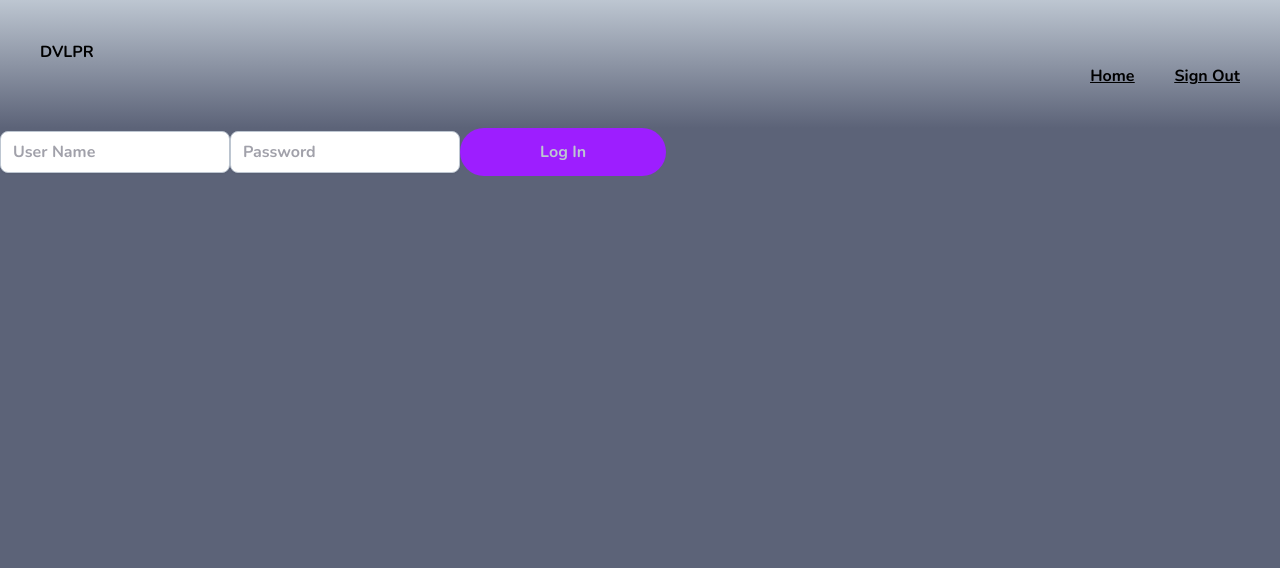
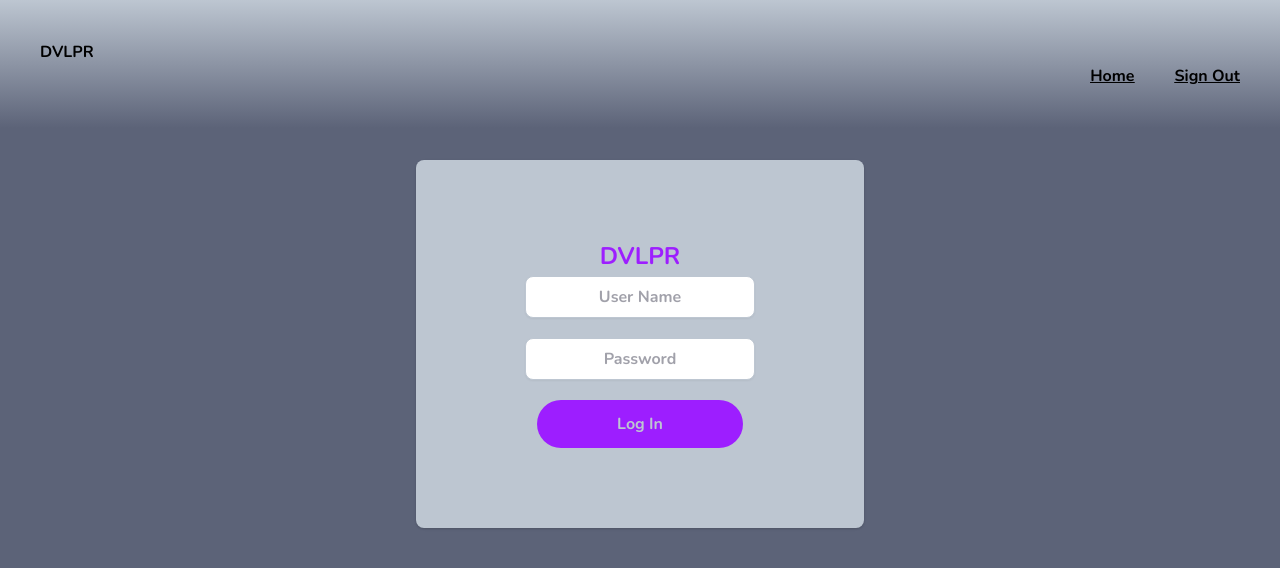
Before and after one commit to ywakili18/Dvlpr, a React (Create React App) app in the folder dvlpr/client/: page /login in a window 1280 px wide. Shown: the top 568 px of the page. Built offline with nearby package versions, Linux system fonts and the light colour scheme.

Commit message:
styled login form

```diff
--- a/dvlpr/client/src/pages/LogIn.js
+++ b/dvlpr/client/src/pages/LogIn.js
@@ -24,23 +24,30 @@ export default function SignIn() {
   }
 
   return (
+    <div class="mt-8 sm:mx-auto sm:w-full sm:max-w-md text-center">
+      <div class="bg-coolGray-light py-20 px-5 shadow rounded-lg sm:px-5">
+        <h1 class="text-purple-regular text-2xl ">DVLPR</h1>
+        <form onSubmit={handleSubmit} class="mb-0 space-y-5 ">
           <div>
-      <form onSubmit={handleSubmit}>
+            <div class="mt-1">
               <input
                 name="userName"
                 value={formValues.userName}
                 onChange={handleChange}
                 placeholder="User Name"
                 required
-          class="border border-coolGray-light px-3 py-2 rounded-lg shadow-sm"
+                class="text-center border border-coolGray-light px-3 py-2 rounded-lg shadow-sm focus:outline-none focus:border-purple-regular focus:ring-1 focus:ring-purple-regular"
               />
+            </div>
+          </div>
+
           <input
             name="password"
             value={formValues.password}
             onChange={handleChange}
             placeholder="Password"
             required
-          class="border border-coolGray-light px-3 py-2 rounded-lg shadow-sm"
+            class="text-center border border-coolGray-light px-3 py-2 rounded-lg shadow-sm focus:outline-none focus:border-purple-regular focus:ring-1 focus:ring-purple-regular"
           />
           <button
             type="submit"
@@ -51,5 +58,6 @@ export default function SignIn() {
           </button>
         </form>
       </div>
+    </div>
   )
 }
```
Lines whose indentation alone changed are shown as unchanged.
